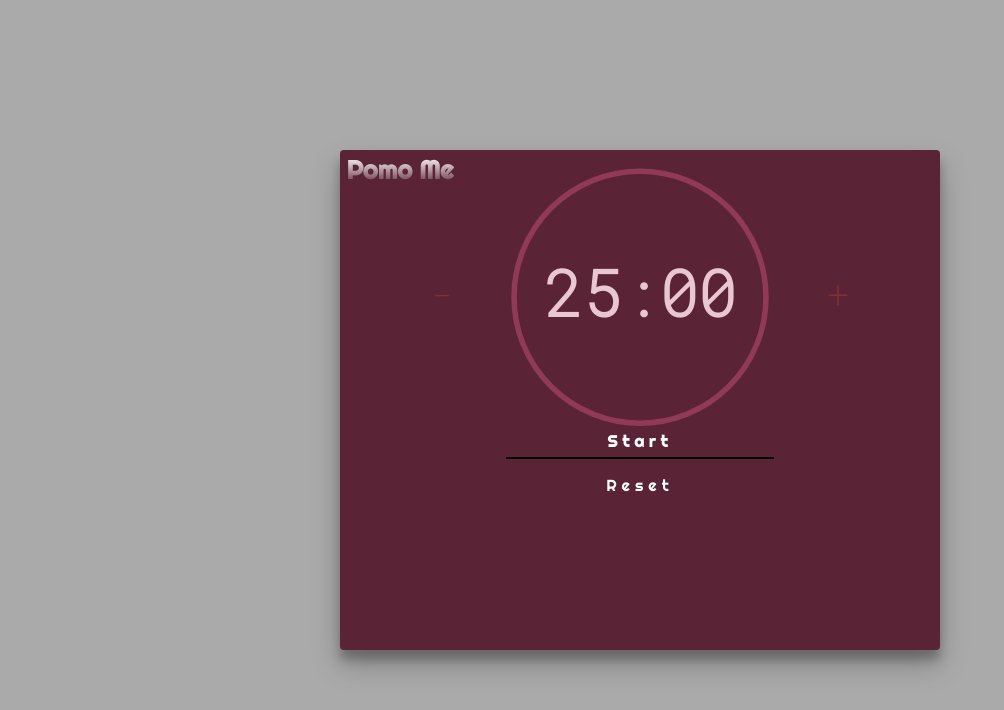
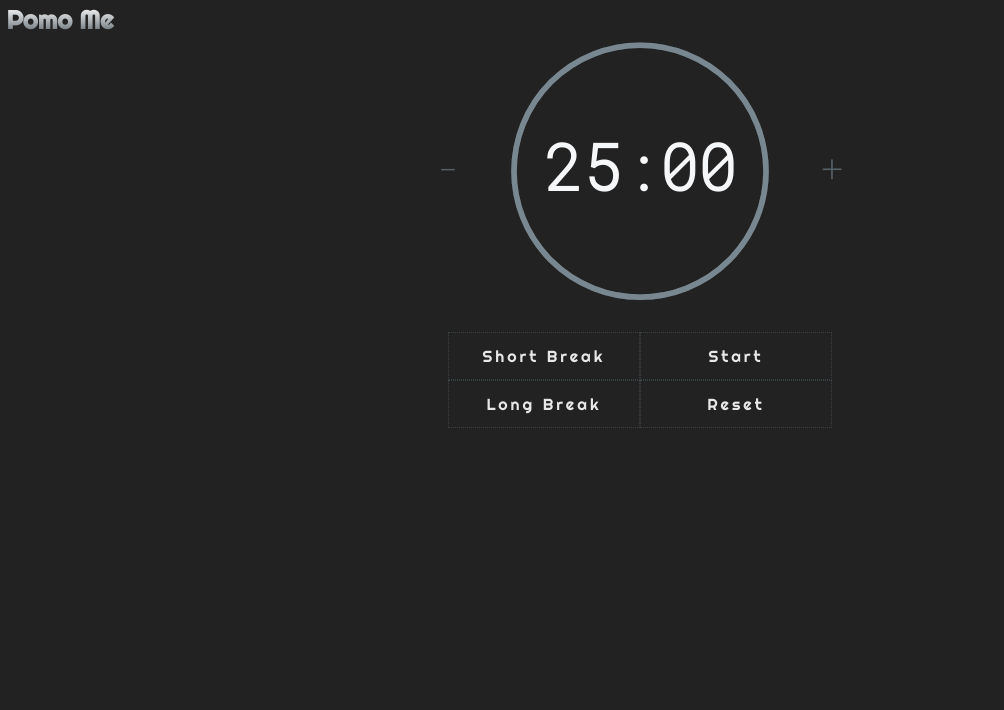
Before and after one commit to arthvadrr/pomo-me, a website: page index.html in a window 1280 px wide. Shown: the whole page, without its empty margins (0-1004 px from the left). Drawn offline with Linux system fonts and the light colour scheme.

Commit message:
Fixing these styles and colors

```diff
--- a/index.html
+++ b/index.html
@@ -77,8 +77,16 @@
                         </div>
                     </div>
                     <div class="controls">
-                        <button id="start" aria-pressed="false">Start</button>
-                        <button id="reset">Reset</button>
+                        <div class="control-col">
+                            <button id="shortBreak">Short Break</button>
+                            <button id="longBreak">Long Break</button>
+                        </div>
+                        <div class="control-col">
+                            <button id="start" aria-pressed="false">
+                                Start
+                            </button>
+                            <button id="reset">Reset</button>
+                        </div>
                     </div>
                 </div>
             </main>
--- a/src/sass/_body.scss
+++ b/src/sass/_body.scss
@@ -4,14 +4,12 @@ body {
     justify-content: center;
     align-items: center;
     background-color: $classic-background;
-    height: 100vh;
 
     .content-area-container {
-        background-color: $classic-primary;
-        height: 500px;
-        width: 600px;
+        background-color: $classic-background;
+        min-height: 100vh;
+        width: 100%;
         box-shadow: $box-shadow;
-        border-radius: 4px;
         color: $light-text;
     }
 }
--- a/src/sass/_timer.scss
+++ b/src/sass/_timer.scss
@@ -2,6 +2,7 @@
     .display {
         font-weight: bold;
         font-size: 4rem;
+        padding-top: 1.5rem;
 
         .timer-section {
             position: relative;
@@ -13,15 +14,16 @@
                 font-family: "RobotoMono";
                 flex-grow: 1;
                 font-size: 2.4rem;
-                color: rgb(131, 48, 48);
+                color: $classic-primary;
                 background-color: transparent;
                 border: none;
                 transition: $transition;
                 cursor: pointer;
+                max-width: 12rem;
 
                 &:hover,
                 &:focus {
-                    color: $classic-primary;
+                    color: lighten($classic-primary, 10%);
                     text-shadow: 0 1px 4px $classic-primary;
                 }
             }
@@ -60,43 +62,40 @@
     }
     .controls {
         display: flex;
-        flex-direction: column;
         justify-content: center;
         margin: 0 auto;
         width: 300px;
-        padding-top: 5rem;
+        padding-top: 8rem;
 
-        #start {
-            cursor: pointer;
-            padding: 0.4rem 0;
-            margin: 1rem;
-            border: none;
-            border-bottom: 2px solid #000;
-            background-color: $classic-primary;
-            color: $light-text;
-            font-family: Righteous;
-            font-weight: bold;
-            letter-spacing: 5px;
+        .control-col {
+            display: flex;
+            flex-direction: column;
 
-            &[aria-pressed="true"] {
-                box-shadow: none;
-                border-bottom: 2px solid darken($classic-primary, 50%);
+            button {
+                width: 12rem;
+                height: 3rem;
+                cursor: pointer;
+                padding: 0.4rem 0;
+                border: 1px dotted darken($classic-primary, 12%);
+                background-color: unset;
+                color: $gray-text;
+                font-family: Righteous;
+                font-weight: 300;
                 letter-spacing: 3px;
-            }
-        }
+                transition: $transition;
 
-        #reset {
-            background-color: transparent;
-            color: $light-text;
-            font-size: 1rem;
-            letter-spacing: 5px;
-            font-family: Righteous;
-            border: none;
-            cursor: pointer;
+                &[aria-pressed="true"] {
+                    background-color: $classic-primary;
+                }
 
-            &:hover,
-            &:focus {
-                color: rgb(255, 255, 255);
+                &:hover {
+                    color: $light-text;
+                    border: 1px dotted lighten($classic-primary, 12%);
+                }
+
+                &:active {
+                    background-color: $classic-primary;
+                }
             }
         }
     }
--- a/src/sass/_variables.scss
+++ b/src/sass/_variables.scss
@@ -1,9 +1,11 @@
 //Colors
-$classic-primary: #5a2436;
-$classic-secondary: #ffffff;
-$classic-background: #aaaaaa;
+// https://mycolor.space/?hex=%23222222&sub=1
+$classic-primary: #556067;
+$classic-active: #00c896;
+$classic-background: #222222;
 $light-text: #ffffff;
-$dark-text: #333333;
+$gray-text: #e7e7e7;
+$dark-text: #222222;
 
 //utl
 $box-shadow: 0 14px 28px rgba(0, 0, 0, 0.25), 0 10px 10px rgba(0, 0, 0, 0.22);
```
Also changed, not shown: build/styles.min.css.
